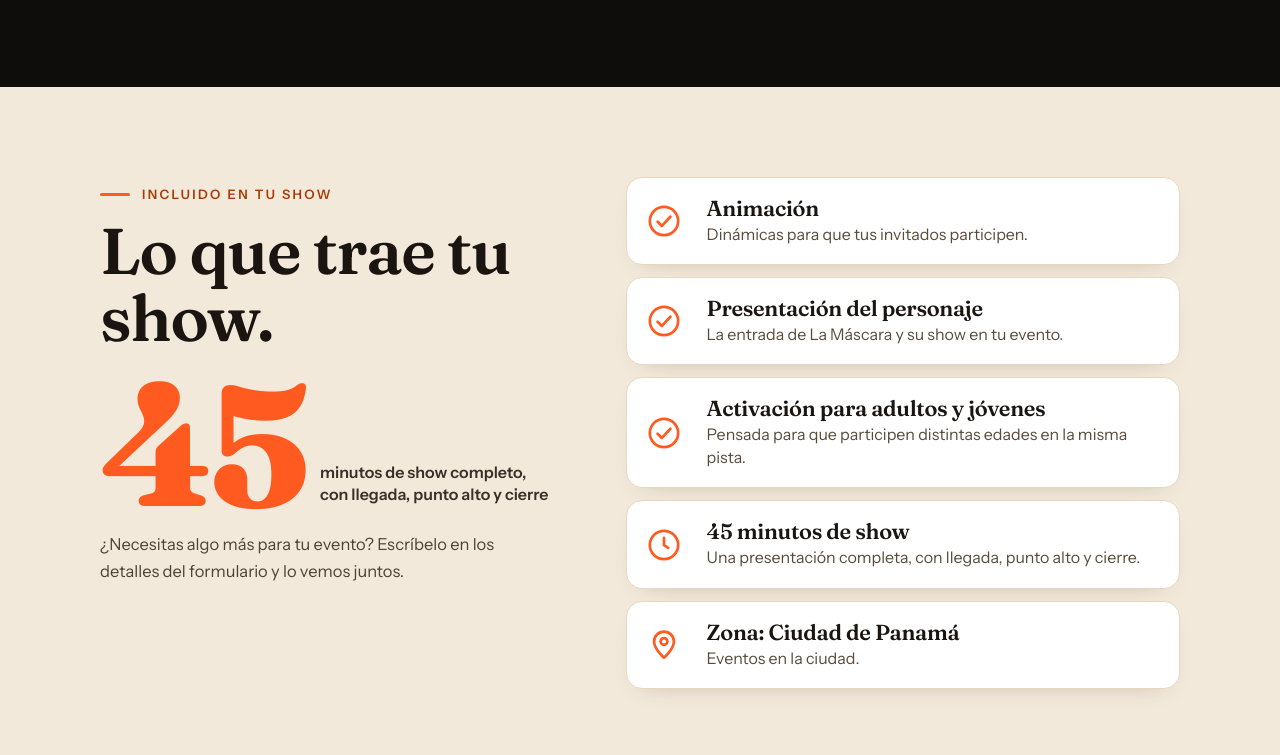
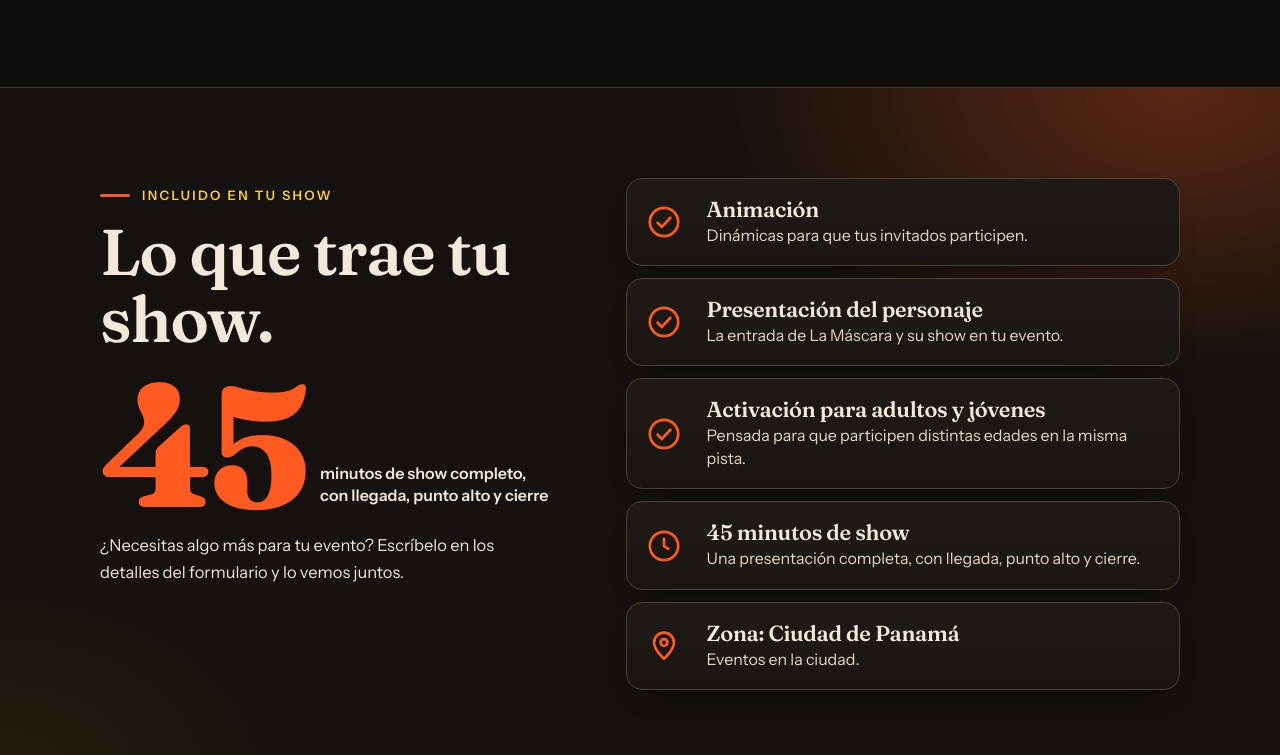
Before and after one commit to Jairo-Hyrox/la-mascara-show-panama, a plain HTML site: page index.html in a window 1280 px wide. Shown: the part 1725-2480 px from the top of the page. Drawn offline with Linux system fonts and the light colour scheme.

Commit message:
Bloque 'Lo que trae tu show' en tono negro con brillo naranja
Co-Authored-By: Claude Sonnet 5.5 <noreply@anthropic.com>
Claude-Session: https://claude.ai/code/session_01MsBg5NfZNJkHefthNNhf3c

```diff
--- a/index.html
+++ b/index.html
@@ -468,18 +468,17 @@ h2 span,h2 em{font-style:italic;color:var(--amarillo)}
 @media (min-width:860px){.cards3{grid-template-columns:repeat(3,1fr);gap:22px}.evc{min-height:500px}.evc .tx{padding:30px 26px 28px}}
 
 /* lo que trae tu show: banda clara para dar contraste */
-.claro{background:var(--crema);color:#1A1511;padding-top:clamp(3.4rem,7vw,6.5rem)}
-.claro h2{color:#1A1511}
-.claro .eyebrow.oro{color:#A73A06}
-.claro .nota{color:#4D4235;font-size:16.5px}
+.claro{background:radial-gradient(720px 440px at 92% 0%,rgba(255,90,31,.30),transparent 66%),radial-gradient(520px 360px at 0% 100%,rgba(255,210,31,.07),transparent 62%),#14110e;color:var(--crema);border-block:1px solid #3d3529;padding-top:clamp(3.4rem,7vw,6.5rem)}
+.claro h2{color:var(--crema)}
+.claro .nota{color:#F0E6D6;font-size:16.5px}
 .claro .dato{display:flex;align-items:flex-end;gap:16px;margin-top:28px}
 .claro .dato b{font-family:var(--serif);font-weight:800;font-size:clamp(6.5rem,5rem + 8vw,10rem);line-height:.78;letter-spacing:-.05em;color:var(--naranja)}
-.claro .dato span{font-weight:600;font-size:16px;line-height:1.35;color:#3A3027;padding-bottom:6px}
+.claro .dato span{font-weight:600;font-size:16px;line-height:1.35;color:var(--crema);padding-bottom:6px}
 .claro .lista{border:0;display:grid;gap:12px}
-.claro .lista li{background:#fff;border:1px solid #E6D8C0;border-radius:16px;padding:18px 20px;grid-template-columns:44px 1fr;gap:2px 16px;align-items:center;box-shadow:0 10px 26px -18px rgba(60,40,10,.35)}
+.claro .lista li{background:linear-gradient(180deg,#1f1a15,#191510);border:1px solid #4a4132;border-radius:16px;padding:18px 20px;grid-template-columns:44px 1fr;gap:2px 16px;align-items:center;box-shadow:0 14px 30px -20px rgba(0,0,0,.8)}
 .claro .lista .ico{width:34px;height:34px;color:var(--naranja);margin:0;grid-row:1/3}
-.claro .lista h3{font-style:normal;font-weight:600;font-size:1.28rem;color:#1A1511;line-height:1.15}
-.claro .lista p{grid-column:2;color:#5A4C3B;font-size:16px;line-height:1.45}
+.claro .lista h3{font-style:normal;font-weight:600;font-size:1.28rem;color:var(--crema);line-height:1.15}
+.claro .lista p{grid-column:2;color:#E3D7C3;font-size:16px;line-height:1.45}
 
 /* tres momentos */
 .tab{border-radius:999px;font-size:15px;padding:0 24px}
```
